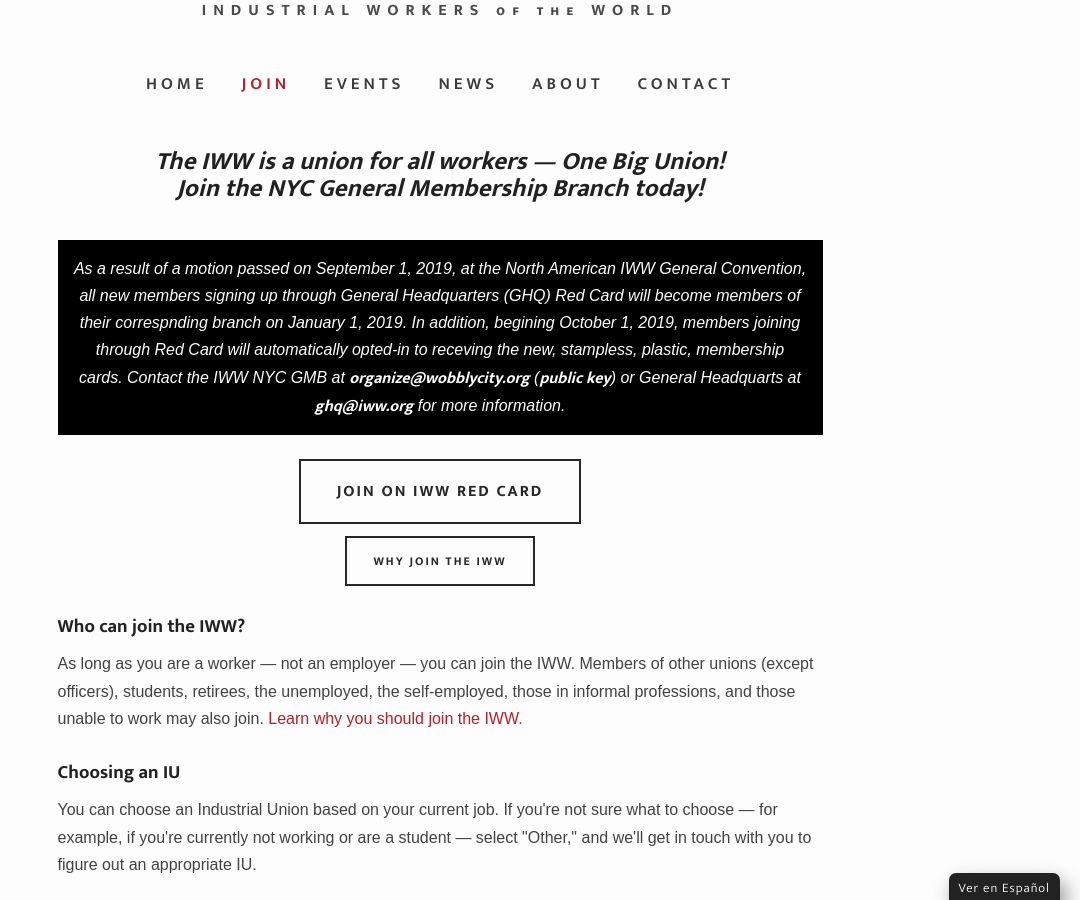
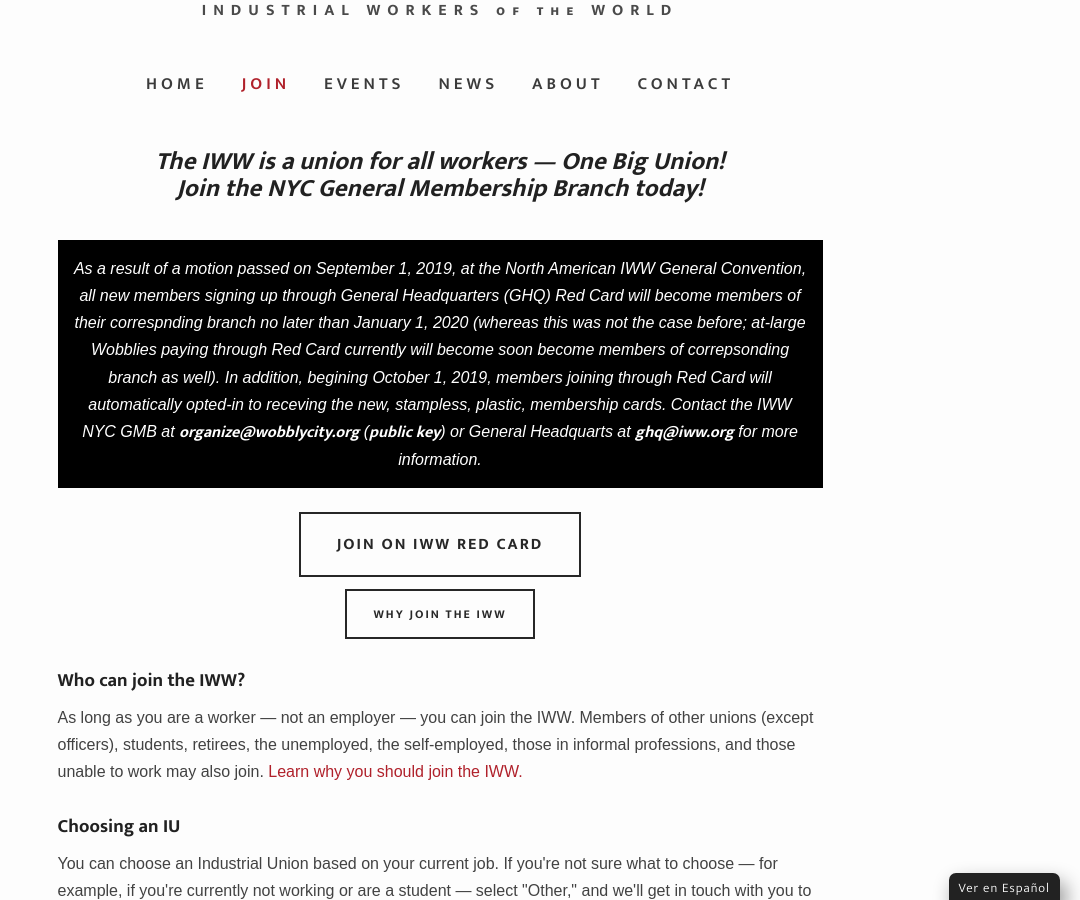
Before and after one commit to IWW-NYC-GMB/iww.nyc, a Jekyll site: the page built from join.html, in a window 1280 px wide and 900 px high, scrolled down 549 px. Shown: the whole window, without its empty margins (200-1280 px from the left). Built offline with Jekyll 4.4.1, drawn with Linux system fonts in a browser that asks for light colours; some web fonts are replaced.

Commit message:
Update join.html

```diff
--- a/join.html
+++ b/join.html
@@ -146,7 +146,7 @@
 </script>
 <br><p style="text-align:center;"><strong>Please make sure that your mailing address and email address in your PayPal account are up-to-date before joining.</strong></p><br>
 <p style="text-align:center;"><em>By clicking "Join the IWW," you are affirming that you are a worker and not an employer, and that you agree to abide to the constitution and regulations of this organization, and to study its principles and acquaint yourself with its purposes.</em></p>-->
-<div style="padding:15px;background-color:black;color:white;text-align:center;"><em>As a result of a motion passed on September 1, 2019, at the North American IWW General Convention, all new members signing up through General Headquarters (GHQ) Red Card will become members of their correspnding branch on January 1, 2019. In addition, begining October 1, 2019, members joining through Red Card will automatically opted-in to receving the new, stampless, plastic, membership cards. Contact the IWW NYC GMB at <a style="color:#fff !important;" href="mailto:organize@wobblycity.org"><strong>organize@wobblycity.org</strong></a> (<a style="color:#fff !important;" href="https://wobblycity.org/assets/keys/publickey.organize@wobblycity.org.asc"><strong>public key</strong></a>) or General Headquarts at <a style="color:#fff !important;" href="mailto:ghq@iww.org"><strong>ghq@iww.org</strong></a> for more information.</em></div>
+<div style="padding:15px;background-color:black;color:white;text-align:center;"><em>As a result of a motion passed on September 1, 2019, at the North American IWW General Convention, all new members signing up through General Headquarters (GHQ) Red Card will become members of their correspnding branch no later than January 1, 2020 (whereas this was not the case before; at-large Wobblies paying through Red Card currently will become soon become members of correpsonding branch as well). In addition, begining October 1, 2019, members joining through Red Card will automatically opted-in to receving the new, stampless, plastic, membership cards. Contact the IWW NYC GMB at <a style="color:#fff !important;" href="mailto:organize@wobblycity.org"><strong>organize@wobblycity.org</strong></a> (<a style="color:#fff !important;" href="https://wobblycity.org/assets/keys/publickey.organize@wobblycity.org.asc"><strong>public key</strong></a>) or General Headquarts at <a style="color:#fff !important;" href="mailto:ghq@iww.org"><strong>ghq@iww.org</strong></a> for more information.</em></div>
 <div style="text-align:center;">
 <a href="https://redcard.iww.org/user/register"><button class="large" style="margin:24px 15px 12px 15px;" ontouchstart="">Join on IWW Red Card</button></a><br>
 <a href="{{site.baseurl}}/why-join"><button class="small" ontouchstart="">Why join the IWW</button></a>
```
